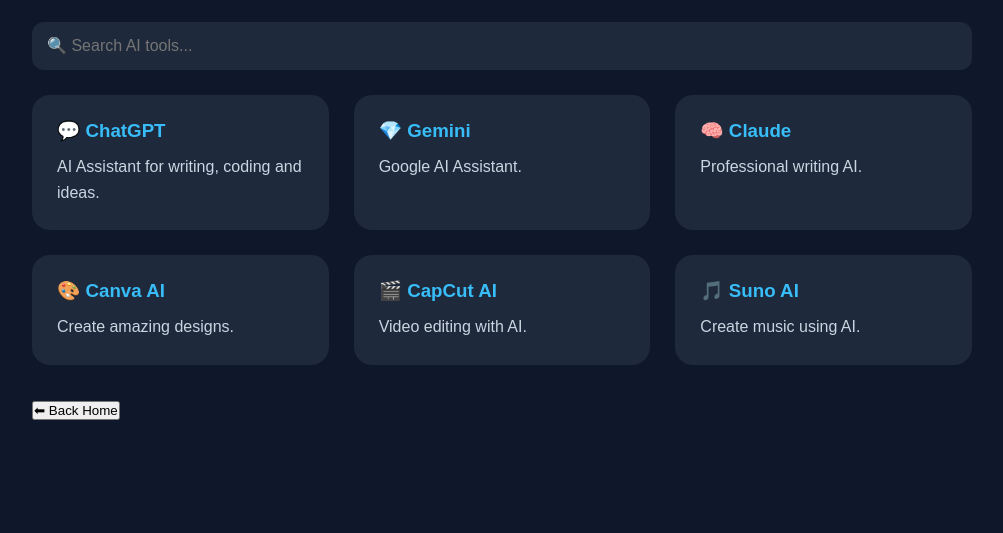
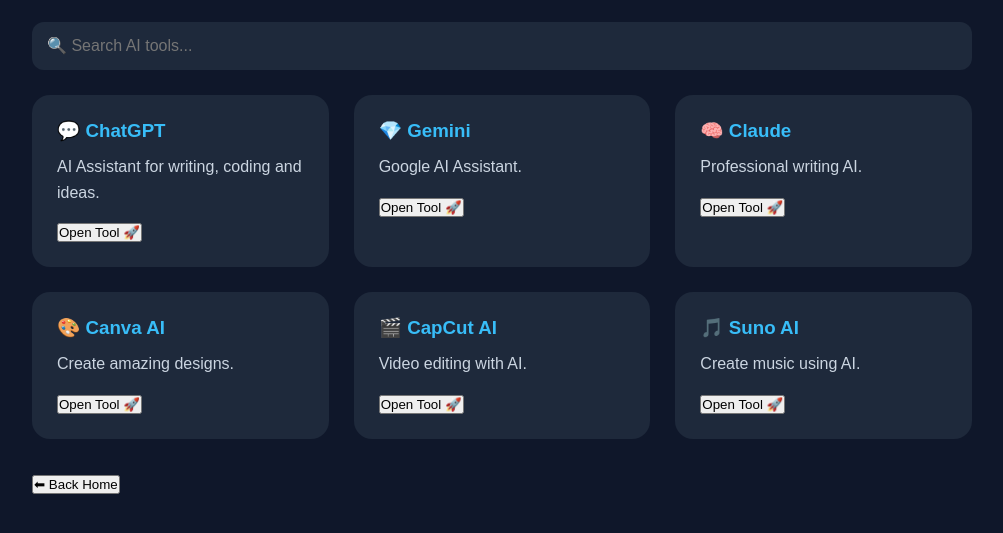
Before and after one commit to Laiba1-ai/LaibaHub, a plain HTML site: page pages/ai-tools.html in a window 1280 px wide. Shown: the part 99-632 px from the top of the page, without its empty margins (268-1271 px from the left). Drawn offline with Linux system fonts and the light colour scheme.

Commit message:
Added Open Tool buttons for all AI tools

```diff
--- a/pages/ai-tools.html
+++ b/pages/ai-tools.html
@@ -25,33 +25,87 @@
 <div class="cards">
 
 <div class="card">
+
     <h3>💬 ChatGPT</h3>
+
     <p>AI Assistant for writing, coding and ideas.</p>
+
+    <br>
+
+    <a href="https://chatgpt.com" target="_blank">
+        <button>Open Tool 🚀</button>
+    </a>
+
 </div>
 
 <div class="card">
+
     <h3>💎 Gemini</h3>
+
     <p>Google AI Assistant.</p>
+
+    <br>
+
+    <a href="https://gemini.google.com" target="_blank">
+        <button>Open Tool 🚀</button>
+    </a>
+
 </div>
 
 <div class="card">
+
     <h3>🧠 Claude</h3>
+
     <p>Professional writing AI.</p>
+
+    <br>
+
+    <a href="https://claude.ai" target="_blank">
+        <button>Open Tool 🚀</button>
+    </a>
+
 </div>
 
 <div class="card">
+
     <h3>🎨 Canva AI</h3>
+
     <p>Create amazing designs.</p>
+
+    <br>
+
+    <a href="https://www.canva.com" target="_blank">
+        <button>Open Tool 🚀</button>
+    </a>
+
 </div>
 
 <div class="card">
+
     <h3>🎬 CapCut AI</h3>
+
     <p>Video editing with AI.</p>
+
+    <br>
+
+    <a href="https://www.capcut.com" target="_blank">
+        <button>Open Tool 🚀</button>
+    </a>
+
 </div>
 
 <div class="card">
+
     <h3>🎵 Suno AI</h3>
+
     <p>Create music using AI.</p>
+
+    <br>
+
+    <a href="https://suno.com" target="_blank">
+        <button>Open Tool 🚀</button>
+    </a>
+
 </div>
 
 </div>
```
Lines whose indentation alone changed are shown as unchanged.
